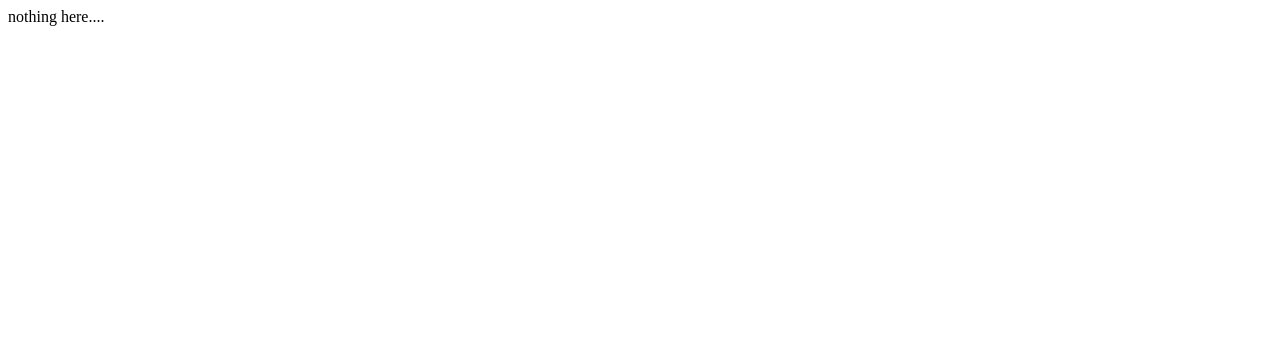
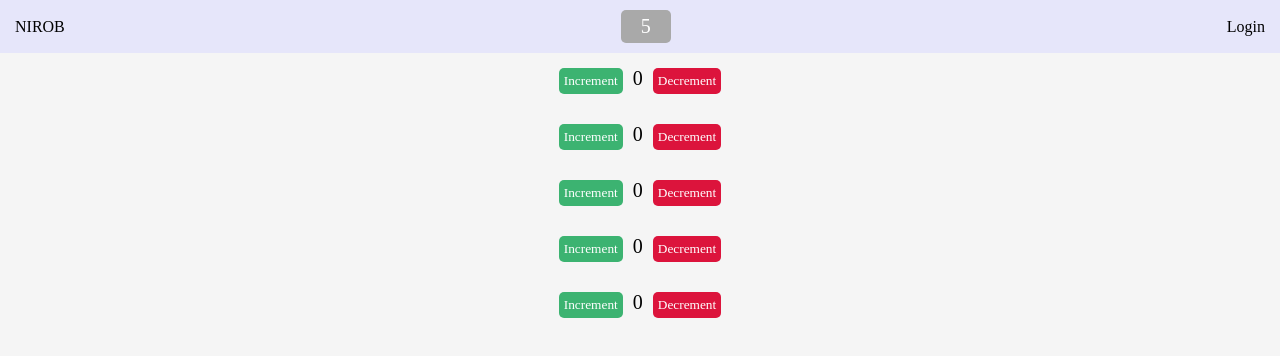
Before and after one commit to Nirob-X/my-react-projects, a React (Create React App) app: page / in a window 1280 px wide. Shown: the top 356 px of the page. Built offline with nearby package versions, Linux system fonts and the light colour scheme.

Commit message:
Counter project done √

```diff
--- a/src/App.js
+++ b/src/App.js
@@ -1,9 +1,16 @@
+import Counter from "./components/Counter";
+import Nav from "./components/Nav";
+import {useState} from "react";
+
 function App() {
-  return (
-    <div>
-    	nothing here....
-    </div>
-  );
+	const [nums, setNums] = useState([1,2,3,4,5]);
+
+	return (
+    	<>
+			<Nav name="NIROB" status="Login" count="5" />
+			{nums.map((e)=> <Counter />)}
+    	</>
+  	);
 }
 
 export default App;
--- /dev/null
+++ b/src/components/Counter.js
@@ -0,0 +1,13 @@
+import { useState } from  "react";
+
+export default function Counter() {
+	const [count, setCount] = useState(0);
+
+	return (
+		<div className="counter">
+			<button className="add" type="button" disabled={count >= 100} onClick={() => setCount((prev) => prev+1)}>Increment</button>
+			<span> {count} </span>
+			<button className="sub" type="button" disabled={count <= 0} onClick={() => setCount((prev) => prev-1)}>Decrement</button>
+		</div>
+	);
+}
--- /dev/null
+++ b/src/components/Nav.js
@@ -0,0 +1,13 @@
+import style from "./style/Nav.module.css"
+
+export default function Nav({name, status, count}){
+	return (
+		<nav className={style.navBar}>
+			<ul className={style.uls}>
+				<li>{name}</li>
+				<li className={style.number}>{count}</li>
+				<li>{status}</li>
+			</ul>
+		</nav>
+	);
+}
--- /dev/null
+++ b/src/components/style/Nav.module.css
@@ -0,0 +1,28 @@
+.navBar {
+	background-color: Lavender;
+	padding: 10px 10px;
+}
+
+.uls {
+	display: flex;
+	justify-content: space-between;
+	align-items: center;
+	padding: 0px;
+}
+
+.uls li {
+	list-style-type: none;
+	/* background-color: GreenYellow; */
+	border-radius: 5px;
+	padding: 5px;
+}
+
+
+.number {
+	border-radius: 10px;
+	width: 40px;
+	text-align: center;
+	font-size: 20px;
+	background-color: darkGray;
+	color: white;
+}
--- /dev/null
+++ b/src/index.css
@@ -0,0 +1,39 @@
+* {
+	margin: 0px;
+	font-family: "JetBrains Mono";
+}
+
+body {
+	margin: 0px;
+	padding: 0px;
+	height: 90vh;
+	background-color: whitesmoke;
+}
+
+
+span {
+	padding: 10px 0px;
+	font-size: 20px;
+}
+
+button {
+	padding: 5px;
+	margin: 5px;
+	border-radius: 5px;
+	border: none;
+}
+
+.counter{
+	padding: 10px 20px;
+	text-align: center;
+}
+
+.add {
+	color: white;
+	background-color: MediumSeaGreen;
+}
+
+.sub {
+	color: white;
+	background-color: Crimson;
+}
--- a/src/index.js
+++ b/src/index.js
@@ -1,6 +1,7 @@
 import React from 'react';
 import ReactDOM from 'react-dom/client';
 import App from './App';
+import "./index.css"
 import reportWebVitals from './reportWebVitals';
 
 const root = ReactDOM.createRoot(document.getElementById('root'));
```
